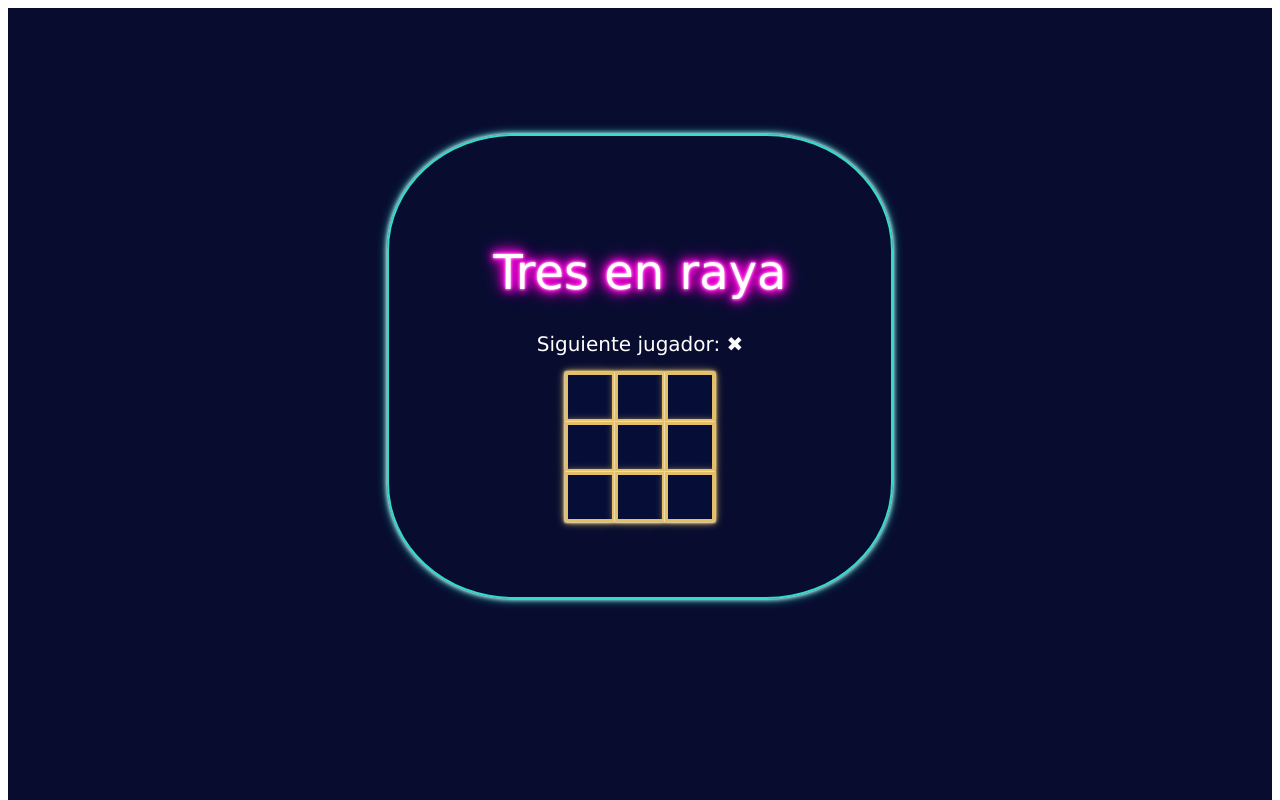
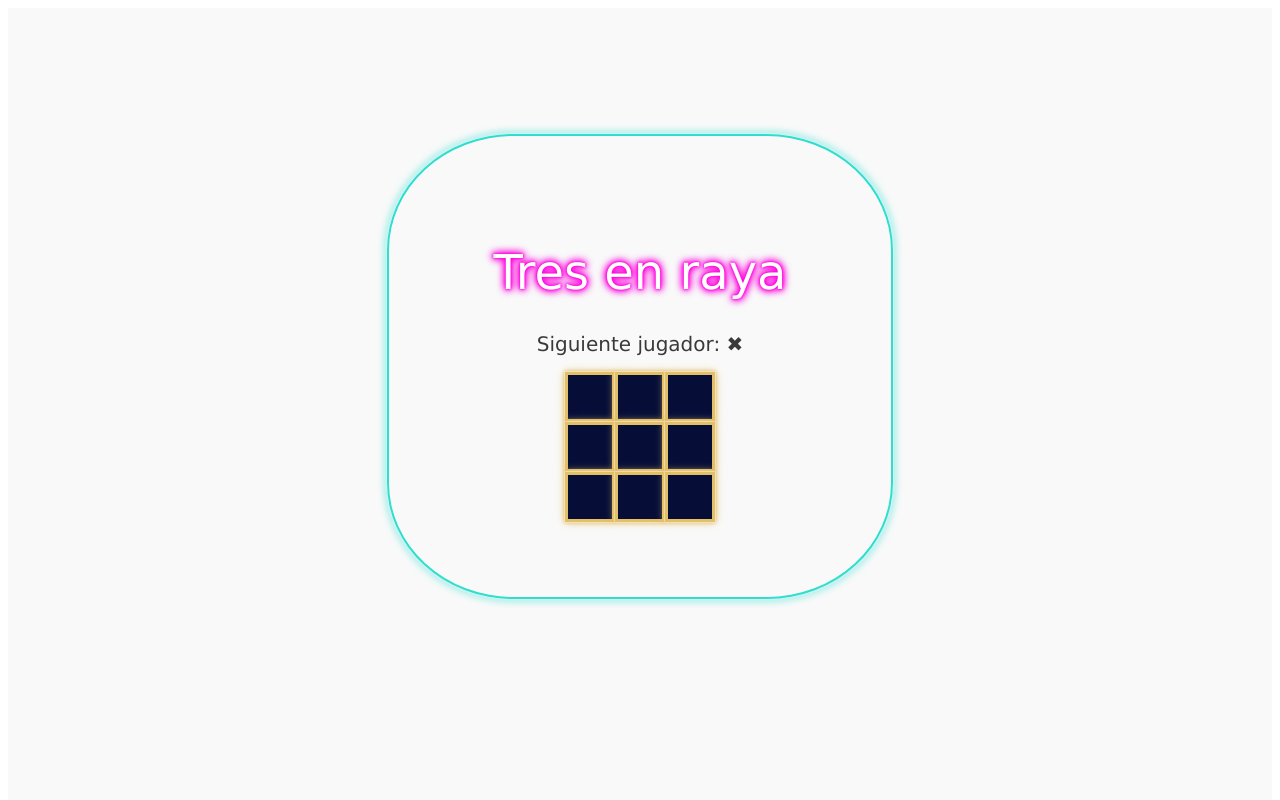
Before and after one commit to RosaMonro/Tres-en-linea, a React (Vite) app: page / in a window 1280 px wide. Shown: the top 800 px of the page. Built offline with nearby package versions, Linux system fonts and the light colour scheme.

Commit message:
cambio background

```diff
--- a/src/App.css
+++ b/src/App.css
@@ -2,7 +2,8 @@
   padding: 2rem;
   text-align: center;
   padding: 10% 30% 100%;
-  background-color: #080D30;
+  /* background-color: #080D30; */
+  background-color: #f9f9f9;;
 
 }
 
@@ -11,19 +12,18 @@ h1 {
   font-size: 48px;
   font-weight:100;
   color: #ffffff;
-  text-shadow: 0 0 3px #fff,
-                0 0 5px #ff00de,
-                0 0 7px #ff00de,
-                0 0 10px #ff00de,
-                0 0 12px #ff00de,
-                0 0 15px #ff00de,
-                0 0 20px #ff00de;
+  text-shadow: 0 0 2px #ff00de,
+                0 0 3px #ff00de,
+                0 0 6px #ff00de,
+
+                0 0 8px #ff00de,
+                0 0 10px #ff00de;
 }
 
 .status {
   font-family: 'Lucida Sans', 'Lucida Sans Regular', 'Lucida Grande', 'Lucida Sans Unicode', Geneva, Verdana, sans-serif;
   font-size: 20px;
-  color: #ffffff;
+  color: #3b3a3a;
   margin: 1rem;
 
 }
```
